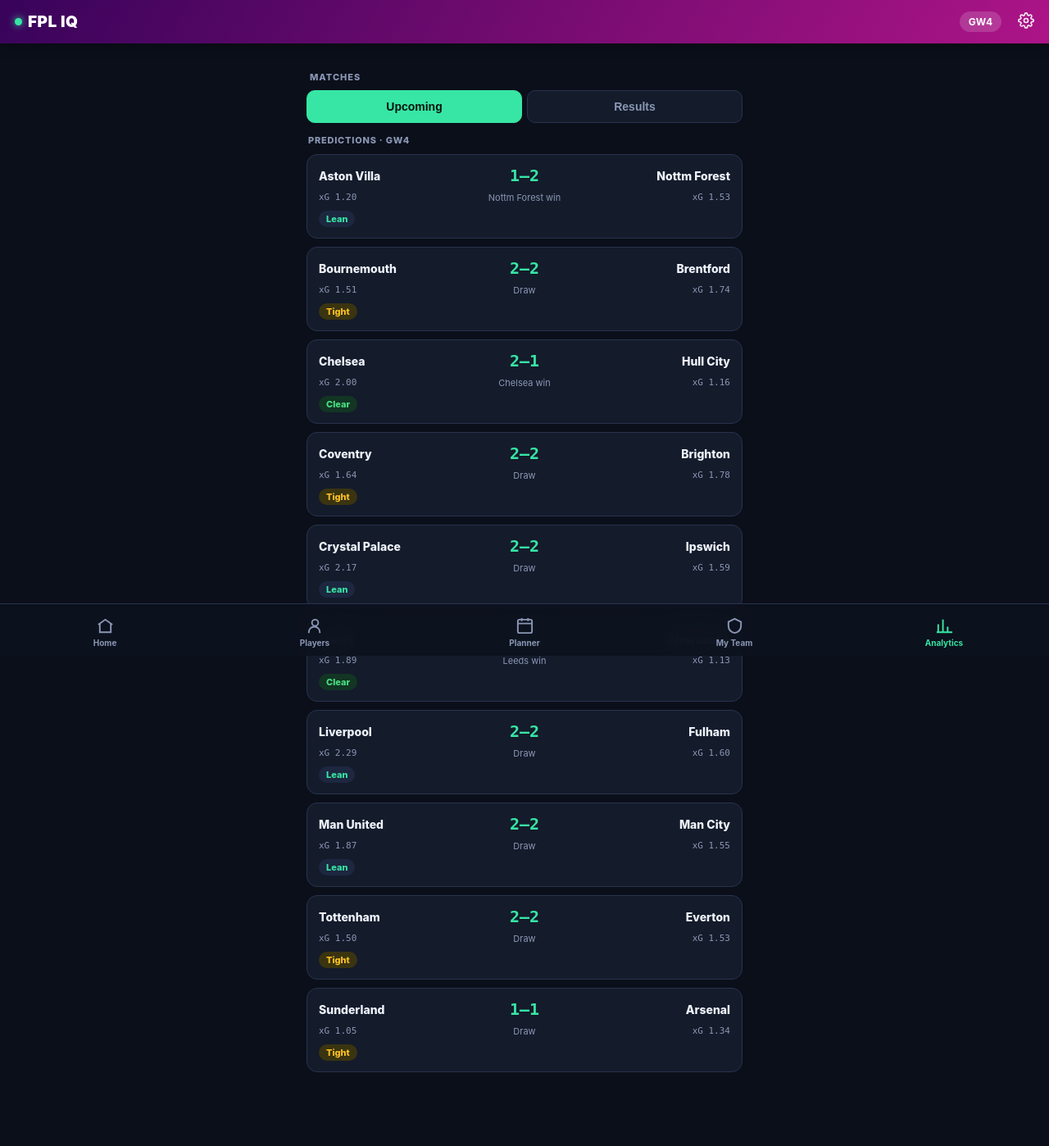
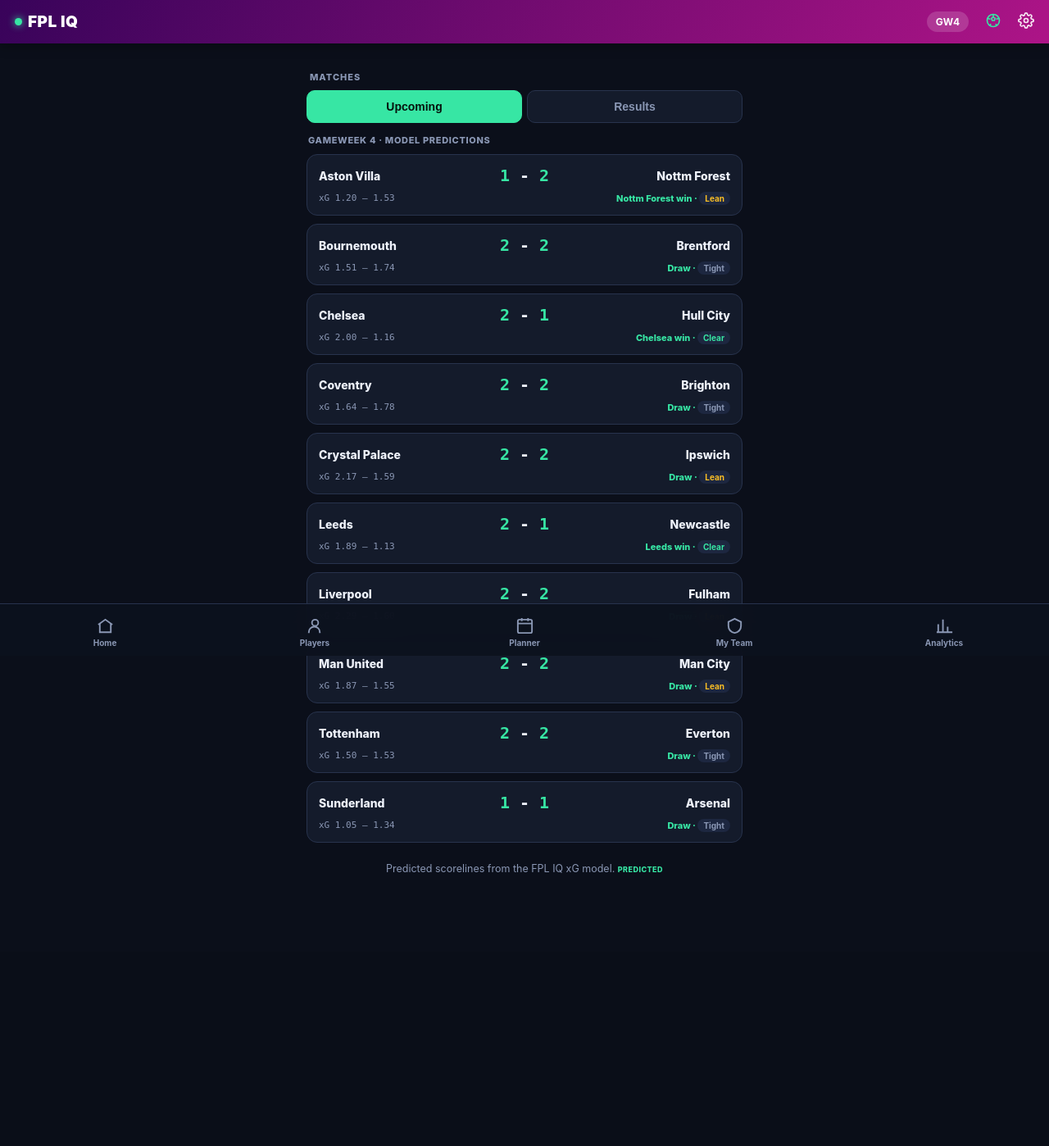
Before and after one commit to Cianobrien11/fpl-dashboard, a Flask app: page /app/matches in a window 1280 px wide. Shown: the whole page at 82% size. After the commit the page ends 1065 px from the top, so only its background shows below. Run offline with Flask 3, Linux system fonts and the light colour scheme; data comes from the database, SQL or seed files in the repository; some libraries are stand-ins or nearby versions.

Commit message:
Matches: render top performers + xG on finished results; remove duplicate matches_payload/m_matches route; fix duplicate gw kwarg

```diff
--- a/app.py
+++ b/app.py
@@ -421,6 +421,14 @@ def m_account():
     snap = _ensure_data()
     return render_template("m_account.html", tab="settings",
                            gw=snap.get("next_gw"))
+
+
+@app.route("/app/matches")
+def m_matches():
+    snap = _ensure_data()
+    players = _players(snap)
+    data = mobile.matches_payload(snap, players)
+    return render_template("m_matches.html", tab="matches", gw=snap.get("next_gw"), **data)
 
 
 @app.route("/app/matches")
--- a/mobile.py
+++ b/mobile.py
@@ -1183,3 +1183,43 @@ def matches_payload(snap, gw=None):
 
     return {"gw": gw, "next_gw": next_gw, "upcoming": upcoming,
             "finished": finished, "has_data": bool(snap.get("team_stats"))}
+
+
+def matches_payload(snap, players=None, gw=None):
+    """Build the Matches tab: upcoming fixtures with model predictions, plus
+    recent finished results. Returns {upcoming_gw, upcoming[], finished[]}."""
+    fixtures = snap.get("fixtures", {})
+    rankings = analytics.compute_rankings(snap.get("team_stats", {}), snap.get("team_strength"))
+    next_gw = int(gw or snap.get("next_gw") or snap.get("current_gw") or 1)
+
+    # Upcoming: model scoreline predictions for the next gameweek.
+    upcoming = []
+    try:
+        for pr in analytics.predict_gameweek(rankings, fixtures, next_gw):
+            upcoming.append({
+                "home": pr["home"], "away": pr["away"],
+                "home_score": pr["home_score"], "away_score": pr["away_score"],
+                "home_xg": pr.get("home_xg"), "away_xg": pr.get("away_xg"),
+                "verdict": pr.get("verdict"), "confidence": pr.get("confidence"),
+            })
+    except Exception:
+        pass
+
+    # Finished: recent results from the snapshot (newest GW first), with the
+    # match xG from team stats where available.
+    finished = []
+    results = snap.get("results") or {}
+    try:
+        # results keyed by str(gw); show the most recent 2 completed GWs
+        gws_done = sorted((int(g) for g in results.keys()), reverse=True)[:2]
+        for g in gws_done:
+            for m in results.get(str(g), []):
+                finished.append({
+                    "gw": g, "home": m.get("home"), "away": m.get("away"),
+                    "hs": m.get("hs"), "as": m.get("as"),
+                })
+    except Exception:
+        pass
+
+    return {"upcoming_gw": next_gw, "upcoming": upcoming, "finished": finished,
+            "has_results": bool(finished)}
--- a/templates/m_matches.html
+++ b/templates/m_matches.html
@@ -11,16 +11,16 @@
   .mrow{display:flex;align-items:center;gap:10px}
   .mteam{flex:1;font-size:14px;font-weight:800}
   .mteam.away{text-align:right}
-  .mscore{font-family:monospace;font-size:20px;font-weight:900;color:var(--text);min-width:58px;text-align:center}
+  .mscore{font-family:monospace;font-size:20px;font-weight:900;color:var(--text);min-width:62px;text-align:center}
   .mscore .pred{color:var(--accent)}
-  .mmeta{display:flex;justify-content:space-between;margin-top:8px;font-size:11px;color:var(--muted)}
-  .mxg{font-family:monospace}
-  .verdict{display:inline-block;font-size:11px;font-weight:800;padding:3px 9px;border-radius:100px;margin-top:9px}
-  .v-clear{background:var(--easy-bg);color:var(--easy)}
-  .v-lean{background:var(--surface2);color:var(--accent)}
-  .v-tight{background:var(--mid-bg);color:var(--mid)}
-  .ghdr{font-size:11px;font-weight:800;letter-spacing:.07em;text-transform:uppercase;color:var(--muted);margin:4px 2px 10px}
+  .mmeta{display:flex;justify-content:space-between;margin-top:9px;font-size:11px;color:var(--muted)}
+  .mverdict{font-size:11px;font-weight:800;color:var(--accent)}
+  .mxg{font-family:monospace;font-size:11px;color:var(--muted)}
+  .conf{font-size:10px;font-weight:700;padding:2px 7px;border-radius:100px;background:var(--surface2)}
+  .conf.Strong{color:var(--easy)}.conf.Lean{color:var(--mid)}.conf.Tight{color:var(--muted)}
+  .ghead{font-size:11px;font-weight:800;letter-spacing:.06em;text-transform:uppercase;color:var(--muted);margin:4px 2px 10px}
   .empty{font-size:12.5px;color:var(--muted);text-align:center;padding:26px 12px;line-height:1.55}
+  .pill-pred{font-size:9px;font-weight:800;color:var(--accent);text-transform:uppercase;letter-spacing:.05em}
 </style>
 
 <div class="sec-label">Matches</div>
@@ -30,58 +30,48 @@
   <button id="tabFin" onclick="mShow('fin')">Results</button>
 </div>
 
-<!-- UPCOMING: predicted scorelines -->
+<!-- UPCOMING: model predictions -->
 <div id="paneUp" class="mpane on">
-  <div class="ghdr">Predictions · GW{{ gw }}</div>
+  <div class="ghead">Gameweek {{ upcoming_gw }} · model predictions</div>
   {% if upcoming %}
     {% for m in upcoming %}
     <div class="match">
       <div class="mrow">
         <div class="mteam">{{ m.home }}</div>
-        <div class="mscore"><span class="pred">{{ m.home_score }}–{{ m.away_score }}</span></div>
+        <div class="mscore"><span class="pred">{{ m.home_score }}</span> - <span class="pred">{{ m.away_score }}</span></div>
         <div class="mteam away">{{ m.away }}</div>
       </div>
       <div class="mmeta">
-        <span class="mxg">xG {{ '%.2f'|format(m.home_xg) }}</span>
-        <span>{{ m.verdict }}</span>
-        <span class="mxg">xG {{ '%.2f'|format(m.away_xg) }}</span>
+        <span class="mxg">xG {{ '%.2f'|format(m.home_xg) }} – {{ '%.2f'|format(m.away_xg) }}</span>
+        <span class="mverdict">{{ m.verdict }}{% if m.confidence %} · <span class="conf {{ m.confidence }}">{{ m.confidence }}</span>{% endif %}</span>
       </div>
-      <span class="verdict {{ 'v-clear' if m.confidence=='Clear' else 'v-lean' if m.confidence=='Lean' else 'v-tight' }}">{{ m.confidence }}</span>
     </div>
     {% endfor %}
+    <div class="empty" style="padding:12px">Predicted scorelines from the FPL IQ xG model. <span class="pill-pred">Predicted</span></div>
   {% else %}
-    <div class="empty">No upcoming fixtures to predict for GW{{ gw }}.</div>
+    <div class="empty">No upcoming fixtures to predict. Tap “Refresh Data” on the dashboard to load fixtures.</div>
   {% endif %}
 </div>
 
-<!-- RESULTS: finished scores -->
+<!-- RESULTS: finished matches -->
 <div id="paneFin" class="mpane">
   {% if finished %}
-    <div class="ghdr">Recent results</div>
+    {% set ns = namespace(cur=None) %}
     {% for m in finished %}
-    <div class="match">
-      <div class="mrow">
-        <div class="mteam">{{ m.home }}</div>
-        <div class="mscore">{{ m.hs }}–{{ m.as }}</div>
-        <div class="mteam away">{{ m.away }}</div>
+      {% if m.gw != ns.cur %}
+        {% set ns.cur = m.gw %}
+        <div class="ghead">Gameweek {{ m.gw }} · finished</div>
+      {% endif %}
+      <div class="match">
+        <div class="mrow">
+          <div class="mteam">{{ m.home }}</div>
+          <div class="mscore">{{ m.hs }} - {{ m['as'] }}</div>
+          <div class="mteam away">{{ m.away }}</div>
+        </div>
       </div>
-      {% if m.rich %}
-      <div class="mmeta">
-        <span class="mxg">xG {{ '%.2f'|format(m.hxg) }}</span>
-        <span></span>
-        <span class="mxg">xG {{ '%.2f'|format(m.axg) }}</span>
-      </div>
-      {% if m.top_home or m.top_away %}
-      <div class="mmeta" style="margin-top:6px">
-        <span>{% if m.top_home %}⭐ {{ m.top_home.name }}{% if m.top_home.g %} {{ m.top_home.g }}G{% endif %}{% if m.top_home.a %} {{ m.top_home.a }}A{% endif %}{% endif %}</span>
-        <span>{% if m.top_away %}{{ m.top_away.name }} ⭐{% if m.top_away.g %} {{ m.top_away.g }}G{% endif %}{% if m.top_away.a %} {{ m.top_away.a }}A{% endif %}{% endif %}</span>
-      </div>
-      {% endif %}
-      {% endif %}
-    </div>
     {% endfor %}
   {% else %}
-    <div class="empty">Results appear after the first finished gameweek is loaded from the data pipeline.</div>
+    <div class="empty">Finished results build up from the daily data pipeline. They’ll appear here after gameweeks complete and the next refresh runs.</div>
   {% endif %}
 </div>
 
--- a/templates/mobile_base.html
+++ b/templates/mobile_base.html
@@ -77,7 +77,10 @@ a{text-decoration:none;color:inherit}
 <div class="appbar">
   <div class="brand"><span class="dot"></span> FPL IQ</div>
   {% if gw %}<div class="gw">GW{{ gw }}</div>{% endif %}
-  <a class="gear {{ 'active' if tab=='settings' }} {{ 'noGw' if not gw }}" href="{{ url_for('m_settings') }}" aria-label="Settings">
+  <a class="gear {{ 'active' if tab=='matches' }} {{ 'noGw' if not gw }}" href="{{ url_for('m_matches') }}" aria-label="Matches" style="margin-left:{{ 'auto' if not gw else '10px' }}">
+    <svg viewBox="0 0 24 24"><circle cx="12" cy="12" r="9"/><path d="M12 7l2.6 1.9-1 3.1h-3.2l-1-3.1z"/><path d="M12 3v4M4.5 9l3.3 1.2M19.5 9l-3.3 1.2M7 20l1.4-3M17 20l-1.4-3"/></svg>
+  </a>
+  <a class="gear {{ 'active' if tab=='settings' }}" href="{{ url_for('m_settings') }}" aria-label="Settings" style="margin-left:10px">
     <svg viewBox="0 0 24 24"><circle cx="12" cy="12" r="3"/><path d="M19.4 15a1.65 1.65 0 00.33 1.82l.06.06a2 2 0 11-2.83 2.83l-.06-.06a1.65 1.65 0 00-1.82-.33 1.65 1.65 0 00-1 1.51V21a2 2 0 11-4 0v-.09A1.65 1.65 0 009 19.4a1.65 1.65 0 00-1.82.33l-.06.06a2 2 0 11-2.83-2.83l.06-.06a1.65 1.65 0 00.33-1.82 1.65 1.65 0 00-1.51-1H3a2 2 0 110-4h.09A1.65 1.65 0 004.6 9a1.65 1.65 0 00-.33-1.82l-.06-.06a2 2 0 112.83-2.83l.06.06a1.65 1.65 0 001.82.33H9a1.65 1.65 0 001-1.51V3a2 2 0 114 0v.09a1.65 1.65 0 001 1.51 1.65 1.65 0 001.82-.33l.06-.06a2 2 0 112.83 2.83l-.06.06a1.65 1.65 0 00-.33 1.82V9a1.65 1.65 0 001.51 1H21a2 2 0 110 4h-.09a1.65 1.65 0 00-1.51 1z"/></svg>
   </a>
 </div>
```
